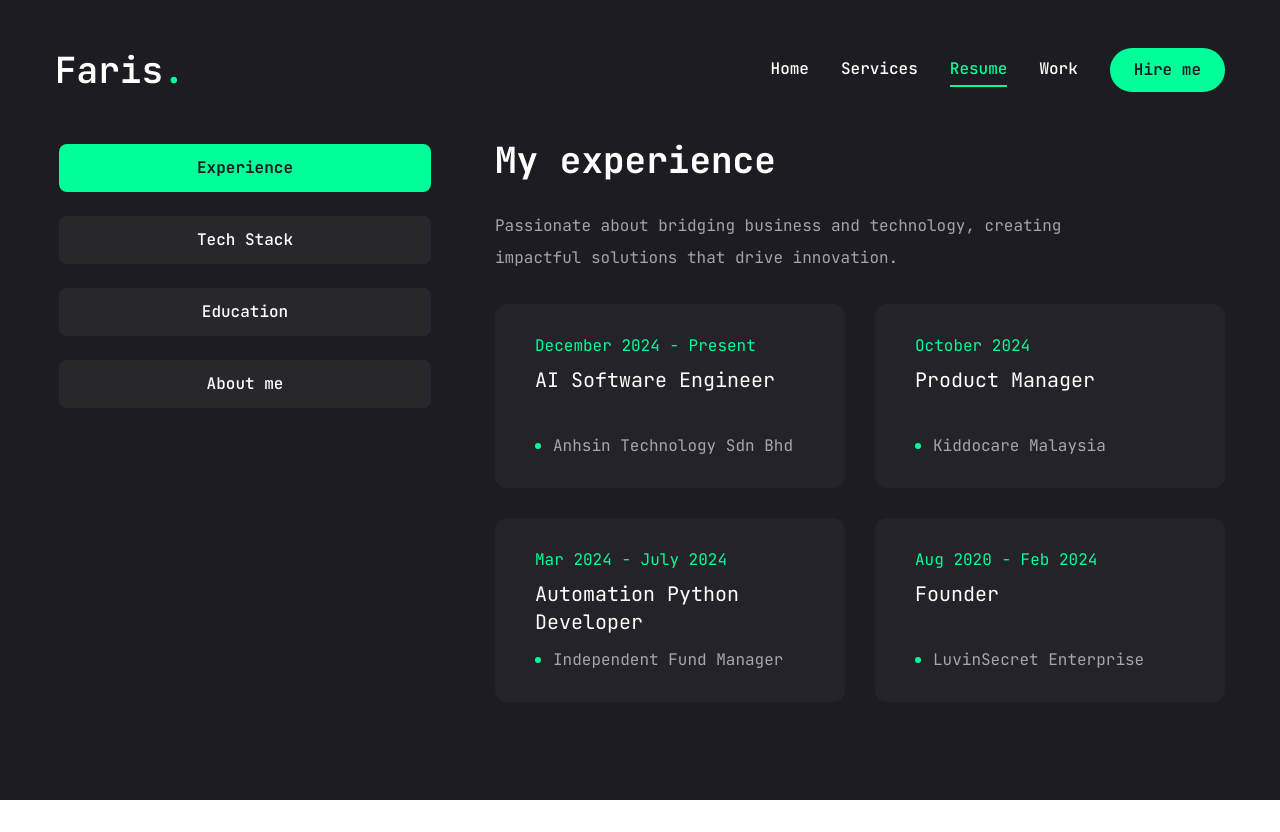
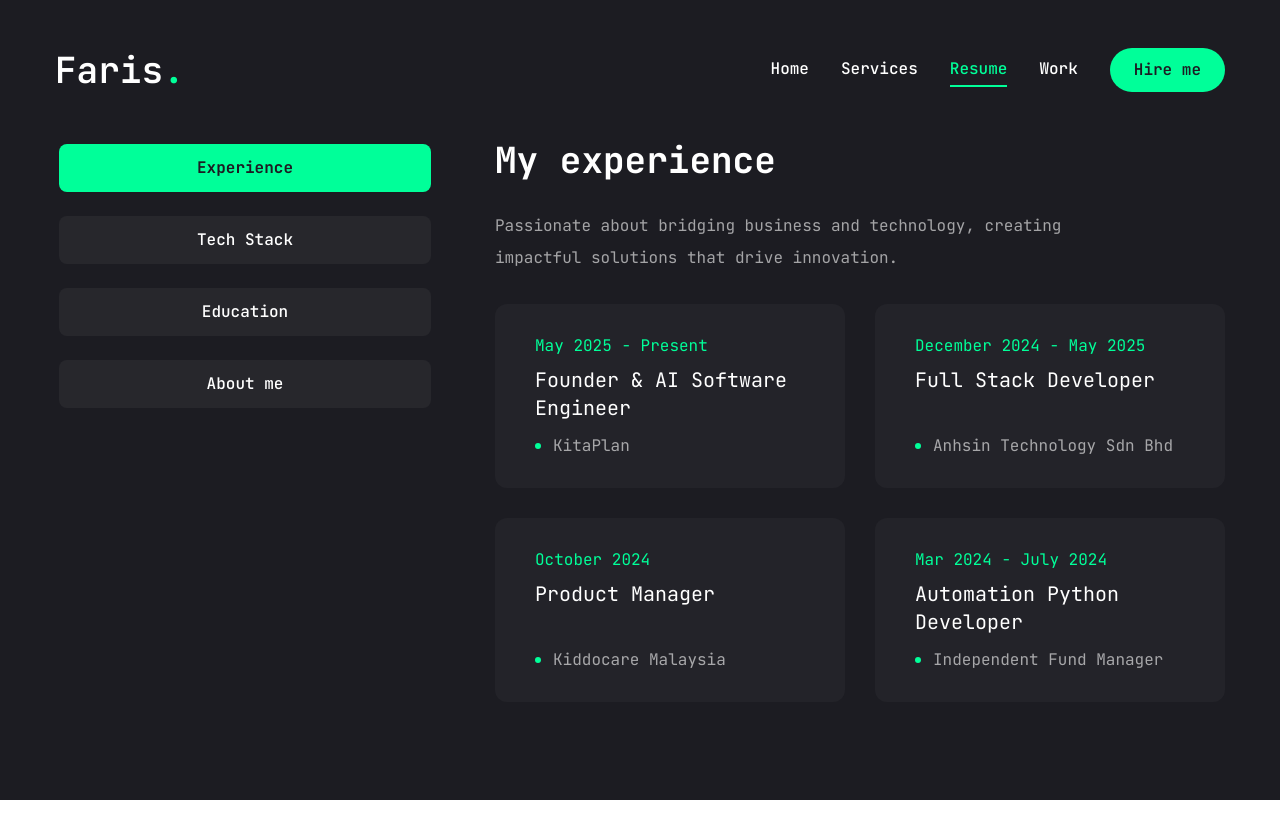
Before and after one commit to farishamy16/faris-hamy-portfolio, a Next.js app: page /resume in a window 1280 px wide. Built offline with nearby package versions, Linux system fonts and the light colour scheme.

Commit message:
update: updated resume
- updated resume
- updated work

```diff
--- a/app/page.jsx
+++ b/app/page.jsx
@@ -11,8 +11,8 @@ import Stats from "@/components/Stats";
 const Home = () => {
   const handleDownload = () => {
     // Replace with your file URL
-    const fileName = "Faris Hamy Resume.pdf";
-    const fileUrl = "http://localhost:3000/assets/Faris Hamy Resume.pdf";
+    const fileName = "Faris Hamy CV.pdf";
+    const fileUrl = "/assets/Faris Hamy CV.pdf";
     const aTag = document.createElement("a");
     aTag.href = fileUrl;
     aTag.setAttribute("download", fileName);
--- a/app/resume/page.jsx
+++ b/app/resume/page.jsx
@@ -69,9 +69,14 @@ const experience = {
     "Passionate about bridging business and technology, creating impactful solutions that drive innovation.",
   items: [
     {
+      company: "KitaPlan",
+      position: "Founder & AI Software Engineer",
+      duration: "May 2025 - Present",
+    },
+    {
       company: "Anhsin Technology Sdn Bhd",
-      position: "AI Software Engineer",
-      duration: "December 2024 - Present",
+      position: "Full Stack Developer",
+      duration: "December 2024 - May 2025",
     },
     {
       company: "Kiddocare Malaysia",
```
Also changed, not shown: 1 other file (tests, documents, lock files or other folders).
